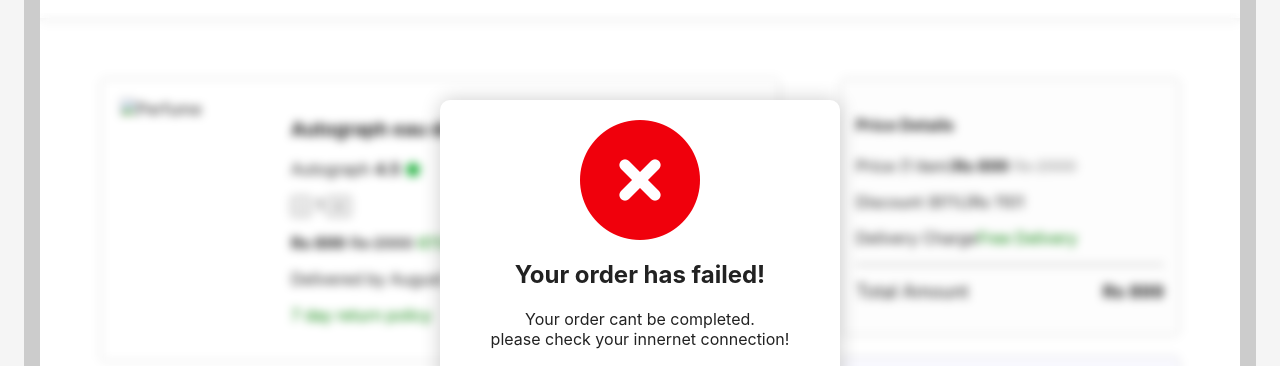
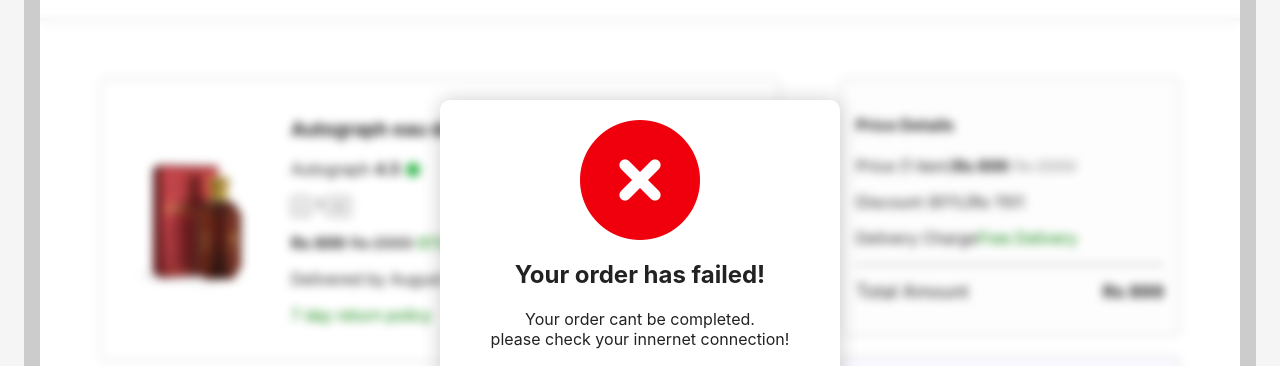
Before and after one commit to Amisha-ka/webpages, a plain HTML site: page failure.html in a window 1280 px wide. Shown: the part 131-497 px from the top of the page. Drawn offline with Linux system fonts and the light colour scheme.

Commit message:
Update failure.html

```diff
--- a/failure.html
+++ b/failure.html
@@ -286,7 +286,7 @@
     <div class="container">
       <div class="left">
         <div class="product">
-          <img src="perfume.jpg" alt="Perfume" />
+          <img src="images/perfume.jpg" alt="Perfume" />
           <div>
             <h3>Autograph eau de parfum 100ml for men</h3>
             <p>Autograph <strong>4.5 <i class="fa-solid fa-star" style="color: #15ac34;"></i></strong></p>
```
